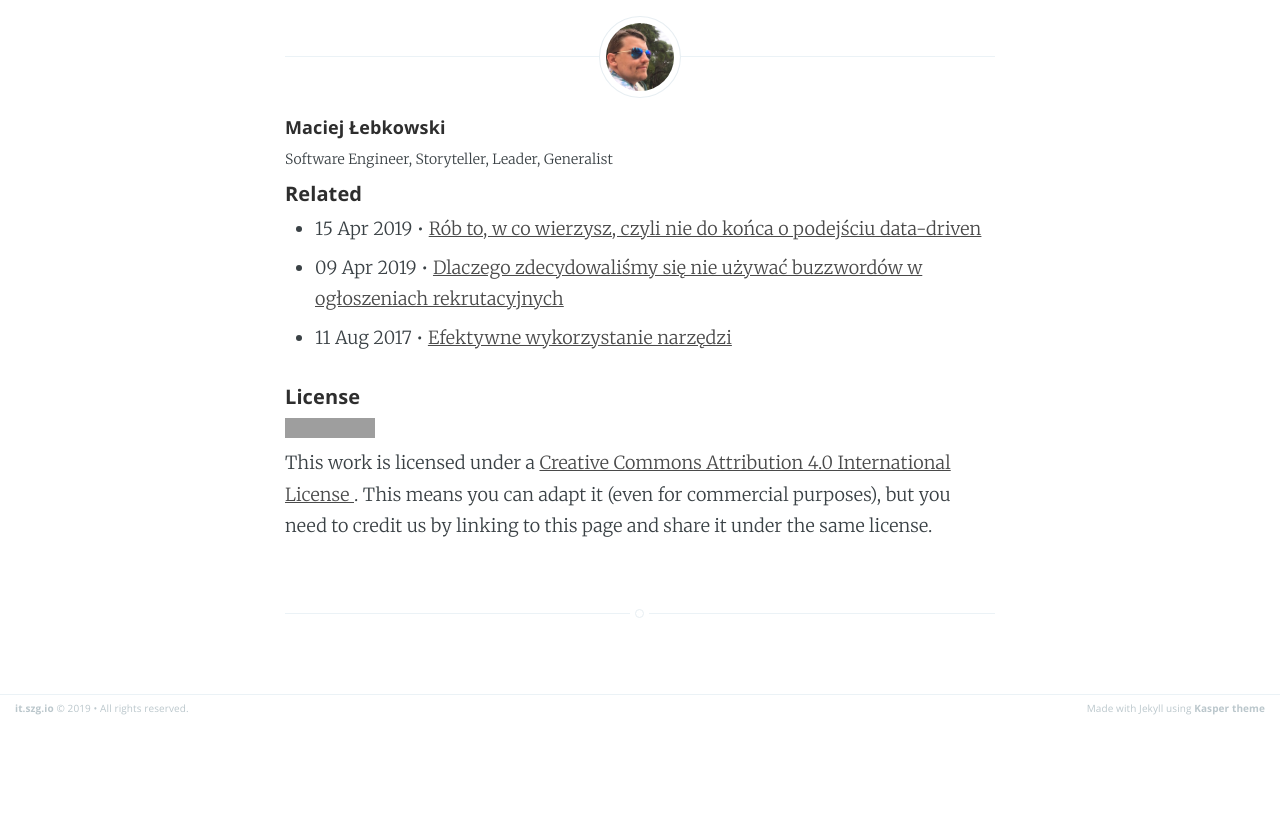
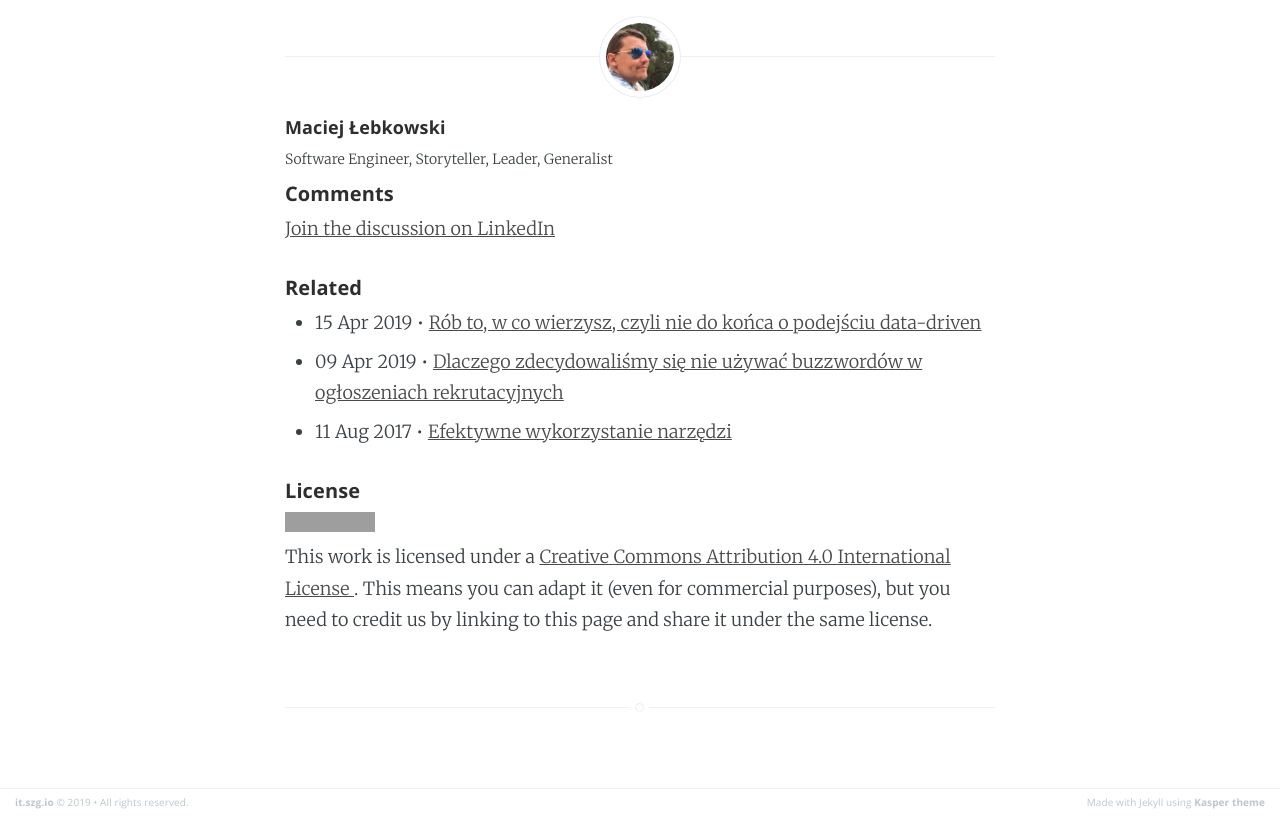
Before and after one commit to syzygypl/syzygypl.github.io, a Jekyll site: the page built from _posts/2019-04-23-listen.md, in a window 1280 px wide and 900 px high, scrolled down 5215 px, cut to the strip 83-900 px from the top of the window. Built offline with Jekyll 4.4.1, drawn with Linux system fonts in a browser that asks for light colours; before the commit the page ends 6021 px from its top, so only the background shows below that; some of the changed lines change nothing that is shown; grey boxes are pictures that could not be loaded.

Commit message:
listen comments

```diff
--- a/_posts/2019-04-23-listen.md
+++ b/_posts/2019-04-23-listen.md
@@ -5,6 +5,7 @@ author: puck
 layout: post
 date: 2019-04-23 14:47
 category: values
+comments: https://www.linkedin.com/pulse/przesta%C5%84-m%C3%B3wi%C4%87-pos%C5%82uchaj-i-zainspiruj-si%C4%99-maciej-%C5%82ebkowski
 ---
 
 Tym razem pójdę na łatwiznę, bo będę głównie przytaczał i parafrazował Celeste Headlee — reporterkę, która w swoim TED talku opowiadała o tym, jak poprawić swoje umiejętności prowadzenia rozmowy. A dlaczego? Odrobina kontekstu w takim razie.
```
